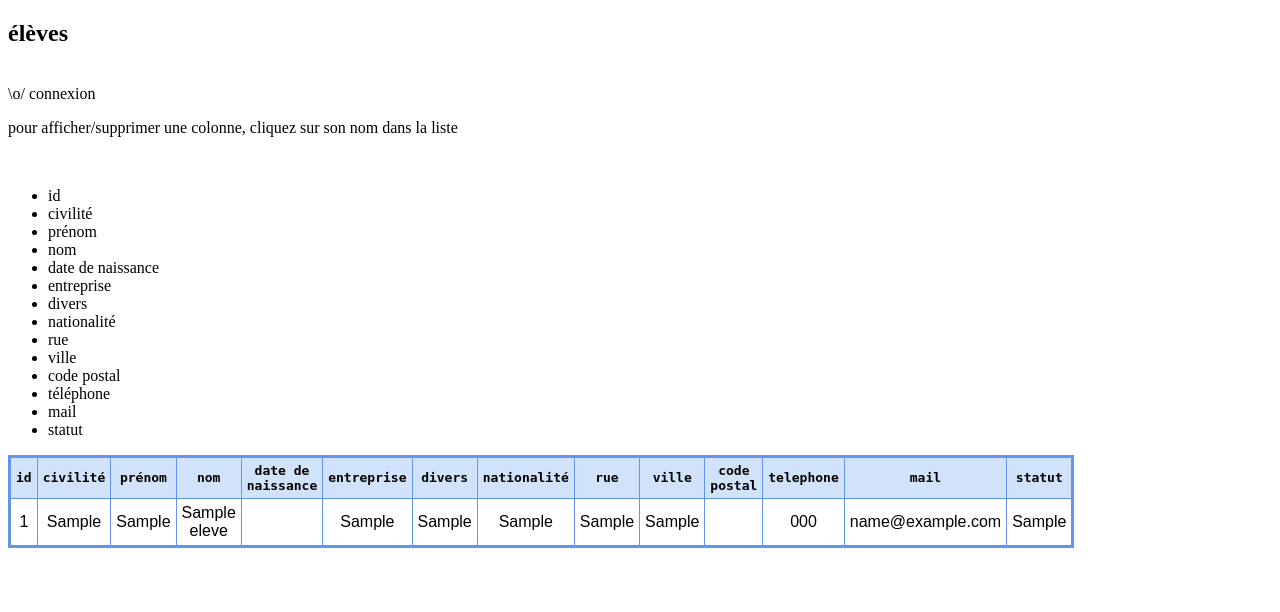
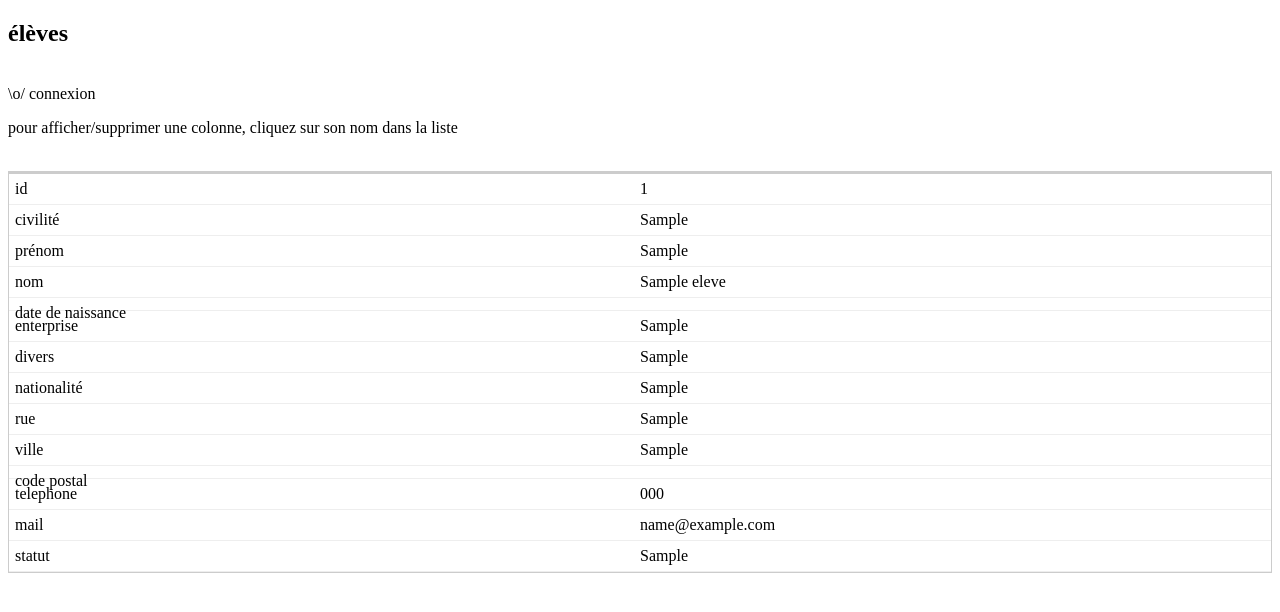
Before and after one commit to TotJoss/Alternance-paris13, a PHP site: page / in a window 1280 px wide. Shown: the top 612 px of the page. Run offline with PHP 8.4, Linux system fonts and the light colour scheme; tables that the repository leaves empty or names only in its code hold one stand-in row (values such as "Sample post"); data that the repository does not hold is empty.

Commit message:
modification responsive webdesign

```diff
--- a/original.css
+++ b/original.css
@@ -1,25 +1,23 @@
+/*
+Generic Styling, for Desktops/Laptops
+*/
 table {
-border: medium solid #6495ed;
-border-collapse: collapse;
-width: 50%;
+        width: 100%;
+        border-collapse: collapse;
+}
+/* Zebra striping */
+tr:nth-of-type(odd) {
+        background: #eee;
 }
 th {
-font-family: monospace;
-border: thin solid #6495ed;
-width: 50%;
-padding: 5px;
-background-color: #D0E3FA;
+        background: #333;
+        color: white;
+        font-weight: bold;
 }
-td {
-font-family: sans-serif;
-border: thin solid #6495ed;
-width: 50%;
-padding: 5px;
-text-align: center;
-background-color: #ffffff;
-}
-caption {
-font-family: sans-serif;
+td, th {
+        padding: 6px;
+        border: 1px solid #ccc;
+        text-align: left;
 }
 
 .hide{
@@ -30,3 +28,73 @@ display: none;
 float:left;
 width:200px;
 }
+
+/*
+Max width before this PARTICULAR table gets nasty
+This query will take effect for any screen smaller than 760px
+and also iPads specifically.
+*/
+@media
+only screen and (max-width: 760px),
+(min-device-width: 768px) and (max-device-width: 1024px)  {
+
+        /* Force table to not be like tables anymore */
+        table, thead, tbody, th, td, tr {
+                display: block;
+        }
+
+		th{
+	display: none;
+	}
+
+        /* Hide table headers (but not display: none;, for accessibility) */
+        thead tr {
+                position: absolute;
+                top: -9999px;
+                left: -9999px;
+        }
+
+        tr { border: 1px solid #ccc; }
+
+        td {
+                /* Behave  like a "row" */
+                border: none;
+                border-bottom: 1px solid #eee;
+                position: relative;
+                padding-left: 50%;
+        }
+
+        td:before {
+                /* Now like a table header */
+                position: absolute;
+                /* Top/left values mimic padding */
+                top: 6px;
+                left: 6px;
+                width: 45%;
+                padding-right: 10px;
+                white-space: nowrap;
+        }
+
+        /*
+        Label the data
+        */
+        td:nth-of-type(1):before { content: "id"; }
+        td:nth-of-type(2):before { content: "civilité"; }
+        td:nth-of-type(3):before { content: "prénom"; }
+        td:nth-of-type(4):before { content: "nom"; }
+        td:nth-of-type(5):before { content: "date de naissance"; }
+        td:nth-of-type(6):before { content: "enterprise"; }
+        td:nth-of-type(7):before { content: "divers"; }
+        td:nth-of-type(8):before { content: "nationalité"; }
+        td:nth-of-type(9):before { content: "rue"; }
+        td:nth-of-type(10):before { content: "ville"; }
+		td:nth-of-type(11):before { content: "code postal"; }
+		td:nth-of-type(12):before { content: "telephone"; }
+		td:nth-of-type(13):before { content: "mail"; }
+		td:nth-of-type(14):before { content: "statut"; }
+
+
+		#sidebar{
+		display: none;
+		}
+}
```
